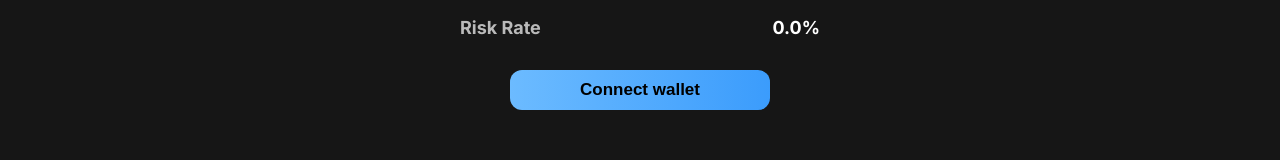
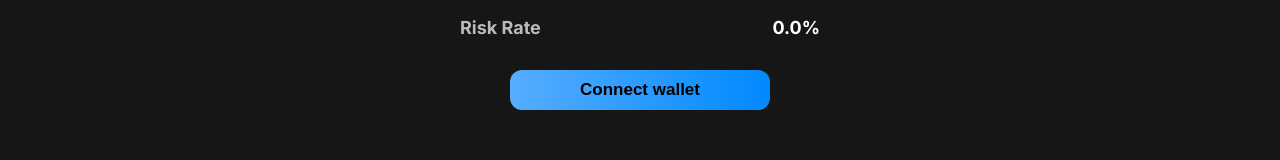
Before and after one commit to QubeLedger/grow-frontend, a React (Create React App) app: page /borrow in a window 1280 px wide. Shown: the part 406-566 px from the top of the page. Built offline with nearby package versions, Linux system fonts and the light colour scheme; no server answers.

Commit message:
feat: add new design button

```diff
--- a/src/components/Buttton/BorrowConfirm/BorrowConfirm.tsx
+++ b/src/components/Buttton/BorrowConfirm/BorrowConfirm.tsx
@@ -11,7 +11,7 @@
 const Button = styled.button`
     width: 250px;
     height: 40px;
-    background: linear-gradient(to left, #3B9CFC, #6CBBFF);
+    background: linear-gradient(to right, #57adff, #0089ff);
     border: none;
     margin-top: 30px;
     border-radius: 10px;
@@ -23,7 +23,7 @@
     height: 40px;
     font-size: 17px;
     font-weight: 700;
-    background: linear-gradient(to left, #3B9CFC, #6CBBFF);
+    background: linear-gradient(to right, #57adff, #0089ff);
     border: none;
     margin: 0 auto;
     border-radius: 12px;
--- a/src/components/Buttton/RepayConfirm/RepayConfirm.tsx
+++ b/src/components/Buttton/RepayConfirm/RepayConfirm.tsx
@@ -13,7 +13,7 @@
 const Button = styled.button`
     width: 250px;
     height: 40px;
-    background: linear-gradient(to left, #3B9CFC, #6CBBFF);
+    background: linear-gradient(to right, #57adff, #0089ff);
     border: none;
     margin-top: 40px;
     border-radius: 10px;
@@ -25,7 +25,7 @@
     height: 40px;
     font-size: 17px;
     font-weight: 700;
-    background: linear-gradient(to left, #3B9CFC, #6CBBFF);
+    background: linear-gradient(to right, #57adff, #0089ff);
     border: none;
     margin: 0 auto;
     border-radius: 12px;
--- a/src/components/Page/Earn/EarnDeposit/DepositConfirm/EarnDepositConfirm.tsx
+++ b/src/components/Page/Earn/EarnDeposit/DepositConfirm/EarnDepositConfirm.tsx
@@ -12,7 +12,7 @@
     height: 40px;
     font-size: 17px;
     font-weight: 700;
-    background: linear-gradient(to left, #3B9CFC, #6CBBFF);
+    background: linear-gradient(to right, #57adff, #0089ff);
     border: none;
     margin: 0 auto;
     border-radius: 12px;
--- a/src/components/Page/Earn/EarnWithdrawal/WithdrawalConfirm/EarnWithdrawalConfirm.tsx
+++ b/src/components/Page/Earn/EarnWithdrawal/WithdrawalConfirm/EarnWithdrawalConfirm.tsx
@@ -13,7 +13,7 @@
     height: 40px;
     font-size: 17px;
     font-weight: 700;
-    background: linear-gradient(to left, #3B9CFC, #6CBBFF);
+    background: linear-gradient(to right, #57adff, #0089ff);
     border: none;
     margin: 0 auto;
     border-radius: 12px;
```
